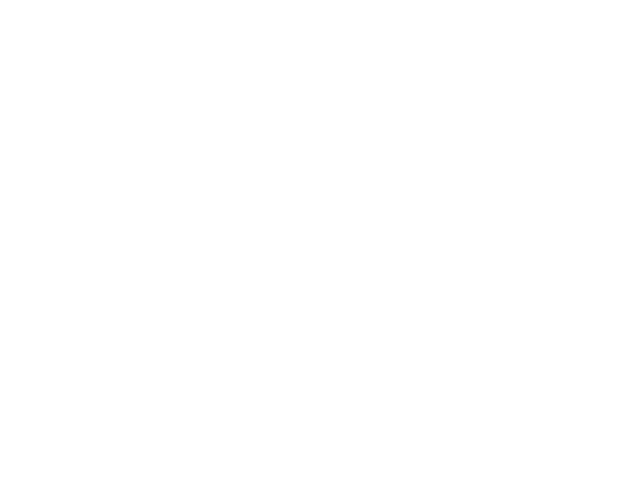
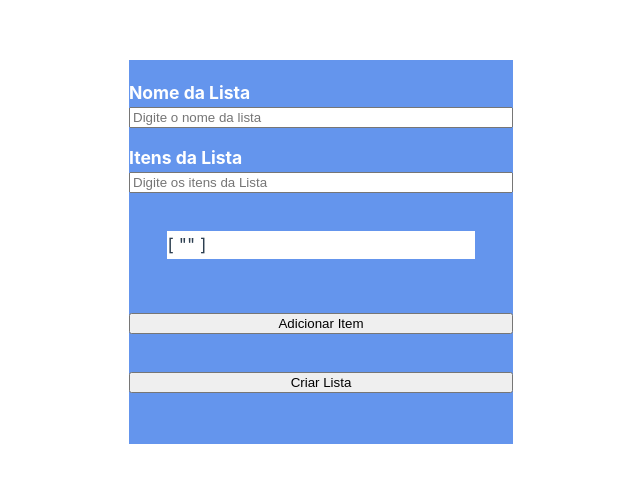
Before and after one commit to arthurocha-dev/task_aplication, a Vue app: page /createListTask in a window 1280 px wide. Before the commit this address had no page. Shown: the part 148-630 px from the top of the page, without its empty margins (127-767 px from the left). Built offline with nearby package versions, Linux system fonts and the light colour scheme; the HTML template or start-up script is replaced by a standard one.

Commit message:
add news alterations

```diff
--- a/src/router/index.ts
+++ b/src/router/index.ts
@@ -52,6 +52,11 @@
       path: '/login',
       name: 'login',
       component: () => import('@/views/LoginUser.vue')
+    },
+    {
+      path: '/createListTask',
+      name: 'createListTask',
+      component: () => import('@/views/CreateTaskList.vue')
     }
   ],
 })
--- /dev/null
+++ b/src/service/task.ts
@@ -0,0 +1,35 @@
+import {api} from '@/service/apiR'
+
+
+export interface CreateTaskRequest{
+    name_list: string,
+    tasks_list: string[]
+}
+
+interface CreateTaskResponse{
+    name_list: string,
+    tasks_list: string[]
+
+
+}
+
+
+export async function createTaskList(list: CreateTaskRequest): Promise <CreateTaskResponse> {
+    const token = localStorage.getItem("token")
+    const request = api.post<CreateTaskResponse>(
+        "/tasks/create_list_tasks",
+         list,
+         {
+            headers: {
+                Authorization: `bearer ${token}`
+            }
+         }
+        )
+
+    console.log("o que ta enviando:", list)
+    const response = (await request).data
+
+
+
+    return response
+}
--- a/src/service/usersR.ts
+++ b/src/service/usersR.ts
@@ -87,17 +87,17 @@
 }
 
 export interface LoginUserResponse{
-    acess_token: string
+    access_token: string
     bearer: string
 }
 
 
-export async function loginUser(user: LoginUserRequest): Promise <LoginUserResponse>{
-    const request = await api.post<LoginUserResponse>("/auth/login", user)
-    const token = request.data.acess_token
+export async function loginUser(user: LoginUserRequest){
+    const request = await api.post("/auth/login", user)
+    const token = request.data.access_token
 
+    localStorage.setItem("token", token)
 
-    return token
 
 
 }
--- /dev/null
+++ b/src/views/CreateTaskList.vue
@@ -0,0 +1,164 @@
+ <template>
+
+      <div class="formList">
+        <div class="contentList">
+            <h3 class="namedList">Nome da Lista</h3>
+
+            <input type="text" placeholder="Digite o nome da lista" v-model="listTasks.name_list">
+
+
+            <h3 class="itensListTitle">Itens da Lista</h3>
+
+            <input type="text" placeholder="Digite os itens da Lista" v-model="listTasks.tasks_list">
+
+             <div class="itensList">
+                <h3>{{ listTasks.tasks_list}}</h3>
+
+            </div>
+
+            <button class="buttonItens" @click="addListTask">Adicionar Item</button>
+
+
+            <button class="buttonSubmit" @click="task">Criar Lista</button>
+
+
+
+        </div>
+
+        <h3>{{ mensager}}</h3>
+
+      </div>
+
+
+</template>
+
+<script setup lang="ts">
+import {ref} from 'vue'
+import { type CreateTaskRequest, createTaskList } from '@/service/task';
+import { isAxiosError } from 'axios';
+
+
+const listTasks = ref<CreateTaskRequest>({
+    name_list: '',
+    tasks_list: [
+        ''
+    ]
+})
+
+const mensager = ref<string>("")
+
+const newTask = ref<string>("")
+
+function addListTask(){
+    if (newTask.value.trim() === ''){
+        return
+    }
+
+    listTasks.value.tasks_list.push(newTask.value)
+
+}
+
+
+async function task() {
+
+    if (listTasks.value.name_list == ''){
+        return mensager.value = 'Digite o nome da lista'
+    }
+
+    else if (listTasks.value.tasks_list.length === 1 || listTasks.value.tasks_list[0] === ''){
+        return mensager.value = 'Digite os itens da lista'
+    }
+
+
+    try{
+        const response = await createTaskList(listTasks.value)
+        mensager.value = 'lista criada!'
+        console.log('list create with success!', response.tasks_list)
+    }
+
+    catch (err){
+        if (isAxiosError(err)){
+            mensager.value = 'deu errado na requisição :('
+            console.log('erro na requisição: ', err)
+        }
+
+        else if (err instanceof Error){
+            mensager.value = 'Erro no ts'
+            console.log('erro genérico do ts')
+        }
+
+    }
+
+
+}
+
+
+</script>
+
+
+
+<style scoped lang="css">
+
+.formList{
+    height: 30vw;
+    width: 30vw;
+    background-color: cornflowerblue;
+}
+
+.contentList{
+    display: flex;
+    flex-direction: column;
+    margin-top: 5%;
+}
+
+.namedList{
+    font-weight: bold;
+    color: white;
+}
+
+.itensListTitle{
+    margin-top: 4%;
+    font-weight: bold;
+    color: white;
+}
+
+.buttonSubmit{
+    margin-top: 10%;
+}
+
+.itensList{
+    margin: 10%;
+    height: 60%;
+    width: 80%;
+    background-color: white;
+}
+
+.buttonItens{
+    margin-top: 4%;
+}
+
+</style>
+
+
+
+<!--
+
+⚖️ Diferença entre == e === em JavaScript/TypeScript
+Operador	Nome	O que faz	Exemplo	Resultado
+==	Igualdade solta (ou fraca)	Compara valores, mas tenta converter tipos antes(ou seja ele vai converter 5 para 5.toString por exemplo)	5 == "5"	✅ true
+===	Igualdade estrita	Compara valor e tipo, sem conversão automática	5 === "5"	❌ false
+
+💡 Resumo simples:
+
+== → o JavaScript tenta “adivinhar” o que tu quis dizer (faz coerção de tipo).
+
+=== → ele é exigente: “mesmo tipo, mesmo valor, senão é falso”.
+
+🧠 Exemplo real:
+
+console.log(0 == false)   // true 😬 (porque 0 é falsy)
+console.log(0 === false)  // false ✅ (porque number !== boolean)
+
+
+👉 Em TypeScript (e boas práticas JS), sempre usa === e !==.
+Assim tu evita bugs estranhos com coerções automáticas do JS. -->
```
